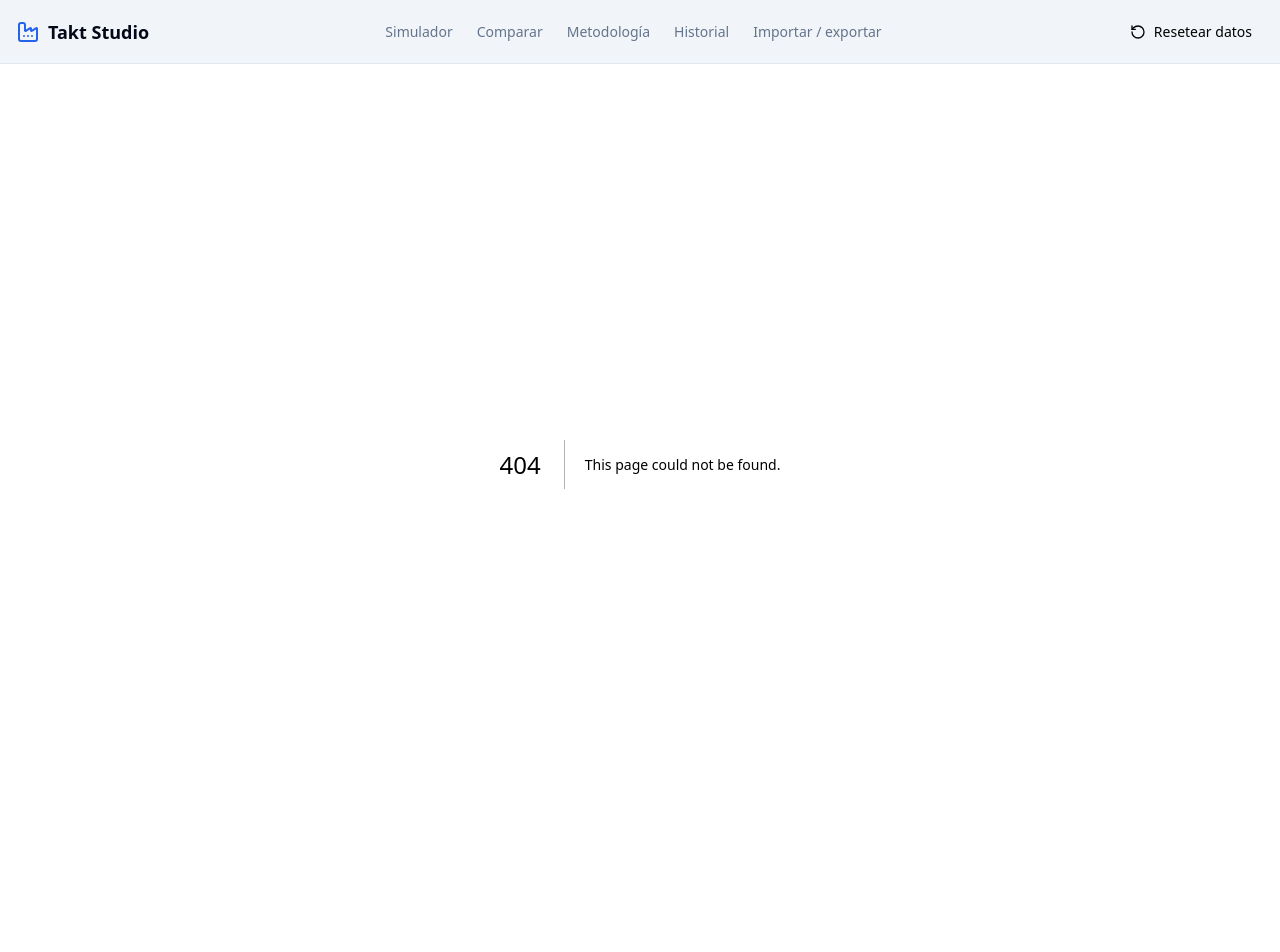
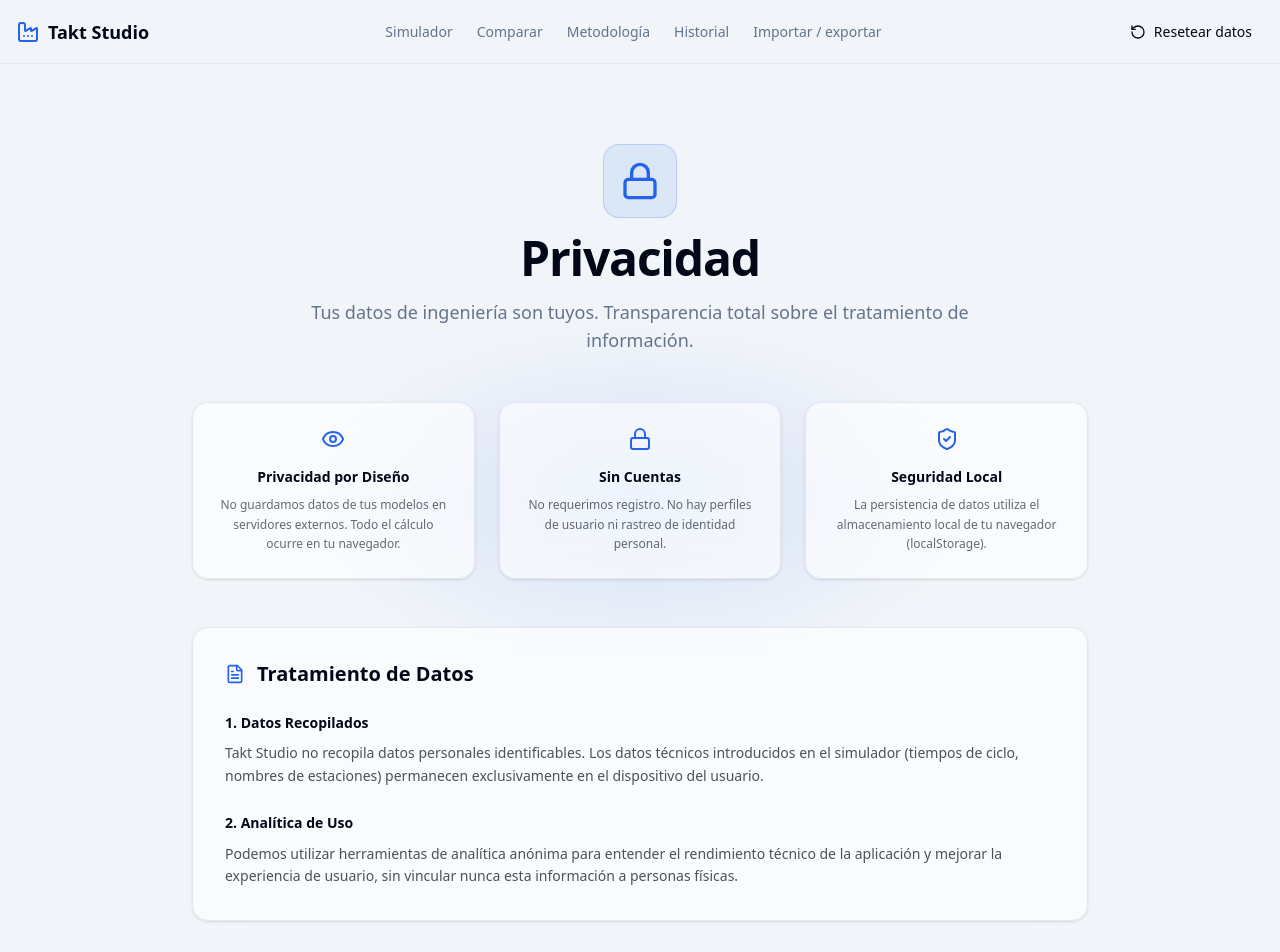
Before and after one commit to markusx5622/takt-studio, a Next.js app: page /privacidad in a window 1280 px wide. Before the commit this address had no page. Shown: the top 952 px of the page. Before the commit the page ends 864 px from the top, so only its background shows below. Built offline with nearby package versions, Linux system fonts and the light colour scheme.

Commit message:
feat: add Legal and Privacy pages with premium design and footer links

```diff
--- /dev/null
+++ b/app/legal/page.tsx
@@ -0,0 +1,87 @@
+import Link from "next/link"
+import ConsultingBackground from "@/components/ConsultingBackground"
+import { ShieldCheck, FileText, ArrowLeft } from "lucide-react"
+import { Button } from "@/components/ui/button"
+
+export const metadata = {
+  title: "Aviso Legal | Takt Studio",
+  description: "Información legal y términos de uso de Takt Studio.",
+}
+
+export default function LegalPage() {
+  return (
+    <div className="relative min-h-[calc(100vh-4rem)] flex flex-col items-center justify-center px-4 py-20 overflow-hidden">
+      <ConsultingBackground />
+
+      {/* Glow effects */}
+      <div className="pointer-events-none absolute left-1/2 top-[20%] h-[500px] w-[800px] -translate-x-1/2 bg-hero-glow z-0" />
+
+      <div className="relative z-10 w-full max-w-4xl space-y-12">
+        <div className="flex flex-col items-center text-center space-y-4">
+          <div className="rounded-2xl bg-primary/10 p-4 border border-primary/20">
+            <ShieldCheck className="h-10 w-10 text-primary" />
+          </div>
+          <h1 className="text-4xl font-bold tracking-tight sm:text-5xl">Aviso Legal</h1>
+          <p className="text-lg text-muted-foreground max-w-2xl">
+            Términos de uso, responsabilidad y cumplimiento normativo de Takt Studio.
+          </p>
+        </div>
+
+        <div className="grid gap-8 md:grid-cols-2">
+          <div className="rounded-2xl border bg-background/60 p-8 backdrop-blur-xl shadow-sm hover:shadow-md transition-shadow">
+            <h2 className="text-xl font-bold mb-4">Información General</h2>
+            <div className="space-y-4 text-sm text-foreground/70 leading-relaxed">
+              <p>
+                Takt Studio es una plataforma de simulación industrial desarrollada como herramienta
+                de apoyo a la ingeniería de organización industrial.
+              </p>
+              <p>
+                <strong>Titular:</strong> Marc Cubero Cantavella<br />
+                <strong>Ubicación:</strong> Valencia, España<br />
+                <strong>Contacto:</strong> mcubero.uev@gmail.com
+              </p>
+            </div>
+          </div>
+
+          <div className="rounded-2xl border bg-background/60 p-8 backdrop-blur-xl shadow-sm hover:shadow-md transition-shadow">
+            <h2 className="text-xl font-bold mb-4">Uso de la Herramienta</h2>
+            <div className="space-y-4 text-sm text-foreground/70 leading-relaxed">
+              <p>
+                Takt Studio es un prototipo con fines educativos y profesionales de simulación.
+                Los resultados son estimaciones basadas en modelos matemáticos de producción.
+              </p>
+              <p>
+                La herramienta se proporciona "tal cual", sin garantías de que los resultados
+                se trasladen idénticamente a la producción física real.
+              </p>
+            </div>
+          </div>
+        </div>
+
+        <div className="rounded-2xl border bg-background/60 p-8 backdrop-blur-xl shadow-sm">
+          <h2 className="text-xl font-bold mb-6">Propiedad Intelectual</h2>
+          <div className="grid gap-6 md:grid-cols-2 text-sm text-foreground/70 leading-relaxed">
+            <p>
+              El código fuente, diseño de interfaz y algoritmos de simulación son propiedad de
+              Takt Studio y su desarrollador. Queda prohibida la reproducción total o parcial
+              sin autorización expresa.
+            </p>
+            <p>
+              Takt Studio utiliza tecnologías de código abierto (Next.js, Tailwind CSS, Lucide)
+              bajo sus respectivas licencias MIT y Apache 2.0.
+            </p>
+          </div>
+        </div>
+
+        <div className="flex justify-center pt-8">
+          <Button asChild variant="outline" className="gap-2">
+            <Link href="/">
+              <ArrowLeft className="h-4 w-4" />
+              Volver al inicio
+            </Link>
+          </Button>
+        </div>
+      </div>
+    </div>
+  )
+}
--- a/app/page.tsx
+++ b/app/page.tsx
@@ -16,6 +16,8 @@ import {
   ScanSearch,
   CheckCircle2,
   History,
+  ShieldCheck,
+  FileText,
 } from "lucide-react"
 
 // ─── Interface mockup ──────────────────────────────────────────────────────────
@@ -556,10 +558,31 @@ export default function Home() {
       </section>
 
       {/* ── FOOTER ───────────────────────────────────────────────────────────── */}
-      <footer className="relative z-10 px-4 py-8">
-        <div className="mx-auto flex max-w-5xl flex-col items-center justify-between gap-2 text-xs text-foreground/50 sm:flex-row">
-          <span className="font-medium">Takt Studio · 2026</span>
-          <span>Hecho con Next.js y desplegado en Vercel</span>
+      <footer className="relative z-10 px-4 py-12">
+        <div className="mx-auto flex max-w-5xl flex-col items-center justify-between gap-6 sm:flex-row">
+          <div className="flex flex-col items-center gap-2 sm:items-start">
+            <span className="text-xs font-bold uppercase tracking-widest text-foreground/40">Takt Studio · 2026</span>
+            <span className="text-[10px] text-foreground/30">Ingeniería de Organización Industrial · UEV</span>
+          </div>
+
+          <div className="flex items-center gap-4">
+            <Link
+              href="/privacidad"
+              className="group flex items-center gap-2 rounded-full border border-foreground/5 bg-background/40 px-4 py-2 text-[10px] font-bold uppercase tracking-wider text-foreground/50 transition-all hover:border-primary/20 hover:bg-background hover:text-primary"
+            >
+              <ShieldCheck className="h-3 w-3 transition-transform group-hover:scale-110" />
+              Privacidad
+            </Link>
+            <Link
+              href="/legal"
+              className="group flex items-center gap-2 rounded-full border border-foreground/5 bg-background/40 px-4 py-2 text-[10px] font-bold uppercase tracking-wider text-foreground/50 transition-all hover:border-primary/20 hover:bg-background hover:text-primary"
+            >
+              <FileText className="h-3 w-3 transition-transform group-hover:scale-110" />
+              Legal
+            </Link>
+          </div>
+
+          <span className="text-[10px] text-foreground/30">Hecho con Next.js y Vercel</span>
         </div>
       </footer>
     </div>
--- /dev/null
+++ b/app/privacidad/page.tsx
@@ -0,0 +1,92 @@
+import Link from "next/link"
+import ConsultingBackground from "@/components/ConsultingBackground"
+import { Lock, Eye, ArrowLeft } from "lucide-react"
+import { Button } from "@/components/ui/button"
+
+export const metadata = {
+  title: "Política de Privacidad | Takt Studio",
+  description: "Cómo tratamos tus datos en Takt Studio.",
+}
+
+export default function PrivacyPage() {
+  return (
+    <div className="relative min-h-[calc(100vh-4rem)] flex flex-col items-center justify-center px-4 py-20 overflow-hidden">
+      <ConsultingBackground />
+
+      {/* Glow effects */}
+      <div className="pointer-events-none absolute left-1/2 top-[20%] h-[500px] w-[800px] -translate-x-1/2 bg-hero-glow z-0" />
+
+      <div className="relative z-10 w-full max-w-4xl space-y-12">
+        <div className="flex flex-col items-center text-center space-y-4">
+          <div className="rounded-2xl bg-primary/10 p-4 border border-primary/20">
+            <Lock className="h-10 w-10 text-primary" />
+          </div>
+          <h1 className="text-4xl font-bold tracking-tight sm:text-5xl">Privacidad</h1>
+          <p className="text-lg text-muted-foreground max-w-2xl">
+            Tus datos de ingeniería son tuyos. Transparencia total sobre el tratamiento de información.
+          </p>
+        </div>
+
+        <div className="grid gap-6 md:grid-cols-3">
+          <div className="rounded-2xl border bg-background/60 p-6 backdrop-blur-xl shadow-sm text-center">
+            <Eye className="h-6 w-6 text-primary mx-auto mb-4" />
+            <h3 className="font-bold mb-2 text-sm">Privacidad por Diseño</h3>
+            <p className="text-xs text-foreground/60 leading-relaxed">
+              No guardamos datos de tus modelos en servidores externos. Todo el cálculo ocurre en tu navegador.
+            </p>
+          </div>
+          <div className="rounded-2xl border bg-background/60 p-6 backdrop-blur-xl shadow-sm text-center">
+            <Lock className="h-6 w-6 text-primary mx-auto mb-4" />
+            <h3 className="font-bold mb-2 text-sm">Sin Cuentas</h3>
+            <p className="text-xs text-foreground/60 leading-relaxed">
+              No requerimos registro. No hay perfiles de usuario ni rastreo de identidad personal.
+            </p>
+          </div>
+          <div className="rounded-2xl border bg-background/60 p-6 backdrop-blur-xl shadow-sm text-center">
+            <ShieldCheck className="h-6 w-6 text-primary mx-auto mb-4" />
+            <h3 className="font-bold mb-2 text-sm">Seguridad Local</h3>
+            <p className="text-xs text-foreground/60 leading-relaxed">
+              La persistencia de datos utiliza el almacenamiento local de tu navegador (localStorage).
+            </p>
+          </div>
+        </div>
+
+        <div className="rounded-2xl border bg-background/60 p-8 backdrop-blur-xl shadow-sm">
+          <h2 className="text-xl font-bold mb-6 flex items-center gap-3">
+            <FileText className="h-5 w-5 text-primary" />
+            Tratamiento de Datos
+          </h2>
+          <div className="space-y-6 text-sm text-foreground/70 leading-relaxed">
+            <section>
+              <h3 className="font-bold text-foreground mb-2">1. Datos Recopilados</h3>
+              <p>
+                Takt Studio no recopila datos personales identificables. Los datos técnicos
+                introducidos en el simulador (tiempos de ciclo, nombres de estaciones) permanecen
+                exclusivamente en el dispositivo del usuario.
+              </p>
+            </section>
+            <section>
+              <h3 className="font-bold text-foreground mb-2">2. Analítica de Uso</h3>
+              <p>
+                Podemos utilizar herramientas de analítica anónima para entender el rendimiento
+                técnico de la aplicación y mejorar la experiencia de usuario, sin vincular nunca
+                esta información a personas físicas.
+              </p>
+            </section>
+          </div>
+        </div>
+
+        <div className="flex justify-center pt-8">
+          <Button asChild variant="outline" className="gap-2">
+            <Link href="/">
+              <ArrowLeft className="h-4 w-4" />
+              Volver al inicio
+            </Link>
+          </Button>
+        </div>
+      </div>
+    </div>
+  )
+}
+
+import { ShieldCheck, FileText } from "lucide-react"
```
